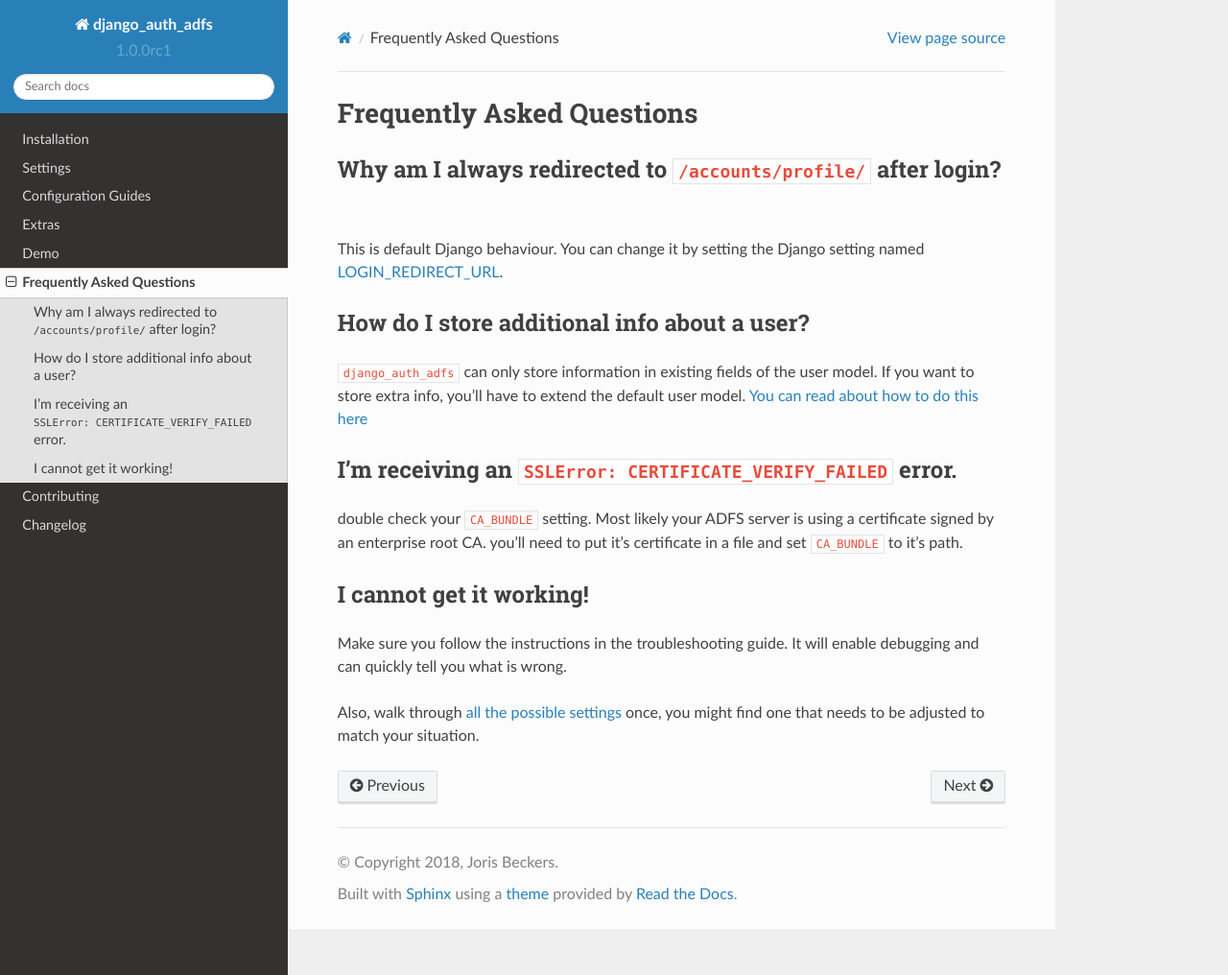
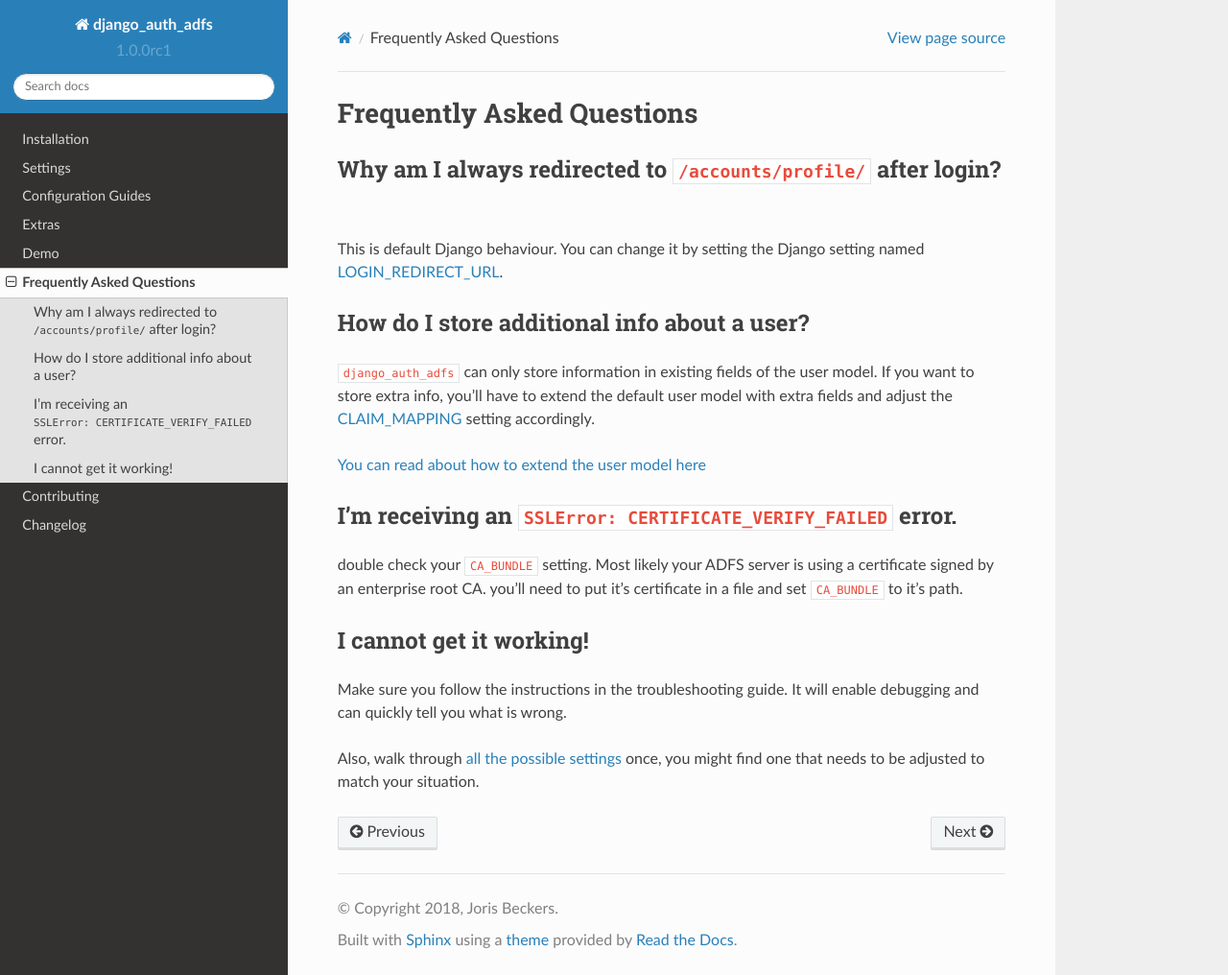
Before and after one commit to snok/django-auth-adfs, a Sphinx documentation site: the page built from docs/faq.rst, in a window 1280 px wide and 1016 px high. Shown: the whole window at 96% size. Built offline with Sphinx 7.4.7 and the Read the Docs theme 2.0.0, drawn with Linux system fonts in a browser that asks for light colours; pages that are not in the unit, such as notebooks, are missing from menus.

Commit message:
Add extra details about how to extend the default user model.

```diff
--- a/docs/faq.rst
+++ b/docs/faq.rst
@@ -9,8 +9,10 @@ This is default Django behaviour. You can change it by setting the Django settin
 How do I store additional info about a user?
 --------------------------------------------
 ``django_auth_adfs`` can only store information in existing fields of the user model.
-If you want to store extra info, you'll have to extend the default user model.
-`You can read about how to do this here <https://simpleisbetterthancomplex.com/tutorial/2016/07/22/how-to-extend-django-user-model.html#abstractuser>`_
+If you want to store extra info, you'll have to extend the default user model with extra fields and adjust
+the :ref:`claim_mapping_setting` setting accordingly.
+
+`You can read about how to extend the user model here <https://simpleisbetterthancomplex.com/tutorial/2016/07/22/how-to-extend-django-user-model.html#abstractuser>`_
 
 I'm receiving an ``SSLError: CERTIFICATE_VERIFY_FAILED`` error.
 ---------------------------------------------------------------
```
